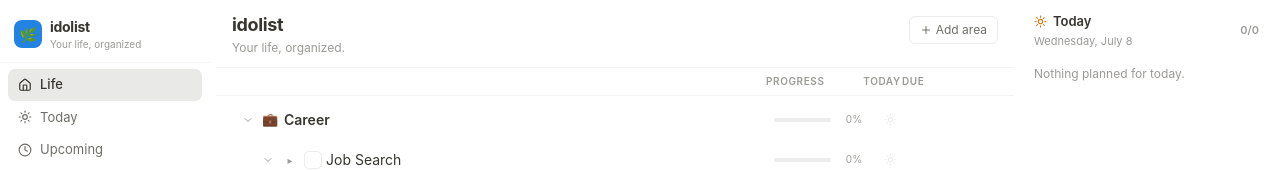
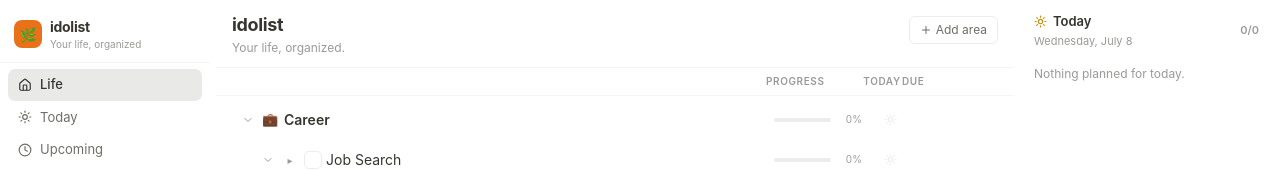
Before and after one commit to bythebug/idolist, a Next.js app: page / in a window 1280 px wide. Shown: the top 170 px of the page. Built offline with nearby package versions, Linux system fonts and the light colour scheme.

Commit message:
style: switch primary accent from blue to orange
Light: #E8711A (warm burnt orange), hover #D06010
Dark:  #F5923A (lighter for dark bg), hover #FFA54E
Warning shifted to amber #CA8A04 to keep it distinct from accent.
Focus rings, progress bars, active states, selection all orange.

```diff
--- a/src/app/globals.css
+++ b/src/app/globals.css
@@ -30,17 +30,17 @@
   /* ── Borders — gossamer, barely-there */
   --border:              rgba(55, 53, 47, 0.09);
   --border-subtle:       rgba(55, 53, 47, 0.05);
-  --border-focus:        rgba(35, 131, 226, 0.45);
+  --border-focus:        rgba(232, 113, 26, 0.45);
 
-  /* ── Accent — Notion blue (calm, not neon) */
-  --accent:              #2383E2;
-  --accent-hover:        #0F73D9;
-  --accent-subtle:       rgba(35, 131, 226, 0.10);
+  /* ── Accent — warm orange */
+  --accent:              #E8711A;
+  --accent-hover:        #D06010;
+  --accent-subtle:       rgba(232, 113, 26, 0.10);
 
   /* ── Semantic — earthy/muted Notion palette */
   --success:             #0F7B6C;
   --success-subtle:      rgba(15, 123, 108, 0.10);
-  --warning:             #D9730D;
+  --warning:             #CA8A04;
   --warning-subtle:      rgba(217, 115, 13, 0.10);
   --warning-subtle-2:    rgba(217, 115, 13, 0.18);
   --danger:              #E03E3E;
@@ -86,12 +86,12 @@
   /* ── Borders — nearly invisible in dark */
   --border:              rgba(255, 255, 255, 0.09);
   --border-subtle:       rgba(255, 255, 255, 0.055);
-  --border-focus:        rgba(82, 156, 202, 0.50);
+  --border-focus:        rgba(245, 146, 58, 0.50);
 
-  /* ── Accent — softer blue for dark bg */
-  --accent:              #529CCA;
-  --accent-hover:        #6DB3DF;
-  --accent-subtle:       rgba(82, 156, 202, 0.15);
+  /* ── Accent — warm orange for dark bg */
+  --accent:              #F5923A;
+  --accent-hover:        #FFA54E;
+  --accent-subtle:       rgba(245, 146, 58, 0.15);
 
   /* ── Semantic — lightened for dark bg */
   --success:             #4DAB9A;
@@ -168,9 +168,9 @@
 }
 
 ::selection {
-  background: rgba(35, 131, 226, 0.15);
+  background: rgba(232, 113, 26, 0.15);
   color: var(--text-primary);
 }
 [data-theme="dark"] ::selection {
-  background: rgba(82, 156, 202, 0.20);
+  background: rgba(245, 146, 58, 0.20);
 }
```
